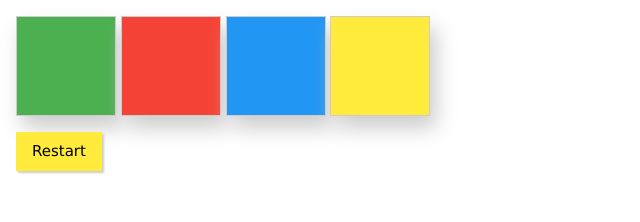
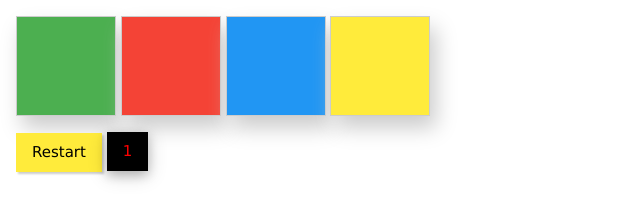
Before and after one commit to iabrenne/SimonGame, a plain HTML site: page Index.html in a window 1280 px wide. Both pictures are taken after a click on the button "Start". Shown: the whole page, without its empty margins (0-640 px from the left). Drawn offline with nearby package versions, Linux system fonts and the light colour scheme.

Commit message:
Added counter

```diff
--- a/Index.html
+++ b/Index.html
@@ -43,6 +43,7 @@
 
         <div class="w3-panel">
             <input type="button" class="w3-btn w3-yellow" value="Start" onclick="start(event)">
+            <div id="score" class="w3-card-4 w3-container w3-padding w3-black">0</div>
         </div>
 
 
--- a/css/style.css
+++ b/css/style.css
@@ -17,3 +17,13 @@
 .w3-btn:active{
     box-shadow: inset 0px 0px 8px #ccc;
 }
+.w3-black, .w3-hover-black:hover{
+    color:red!important;
+}
+
+
+#score{
+    display:inline-block;
+
+
+}
--- a/js/RoundManager.js
+++ b/js/RoundManager.js
@@ -4,7 +4,14 @@ function RoundManager(buttonPressSeries, round, step,readyForNextRound) {
     this.roundStep = step;
     this.readyForNextRound = readyForNextRound;
 
-    this.incRound = () => this.round++;
+    this.setRound = (round) => {
+        this.round = round;
+        document.getElementById("score").innerText = this.round;
+    };
+
+    this.incRound = () => {
+        this.setRound(this.round+1);
+    };
 
     this.incRoundStep = () => this.roundStep++ ;
 
@@ -109,7 +116,7 @@ function RoundManager(buttonPressSeries, round, step,readyForNextRound) {
     this.reset = () => {
 
         this.buttonPressSeries.reset();
-        this.round = 0;
+        this.setRound(0);
         this.roundStep = 0;
         this.readyForNextRound = false;
 
```
